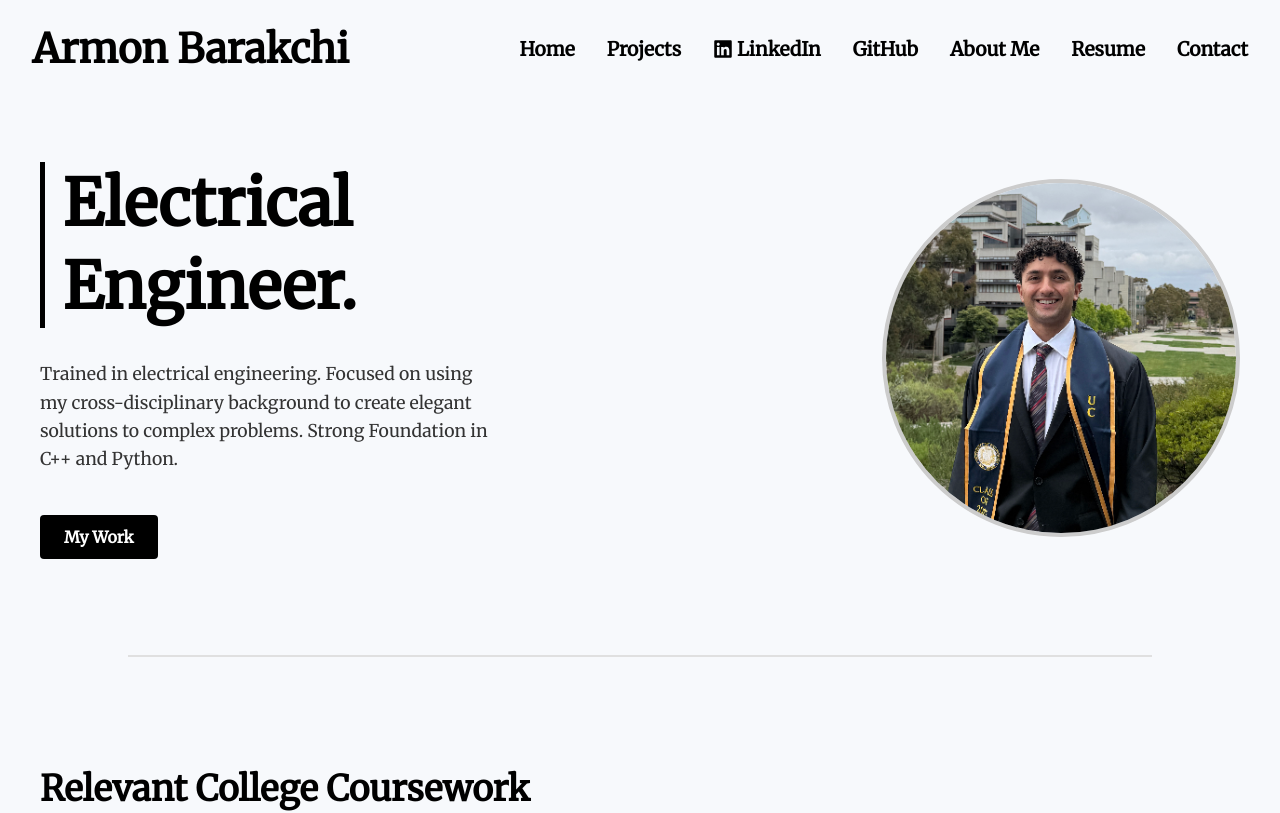
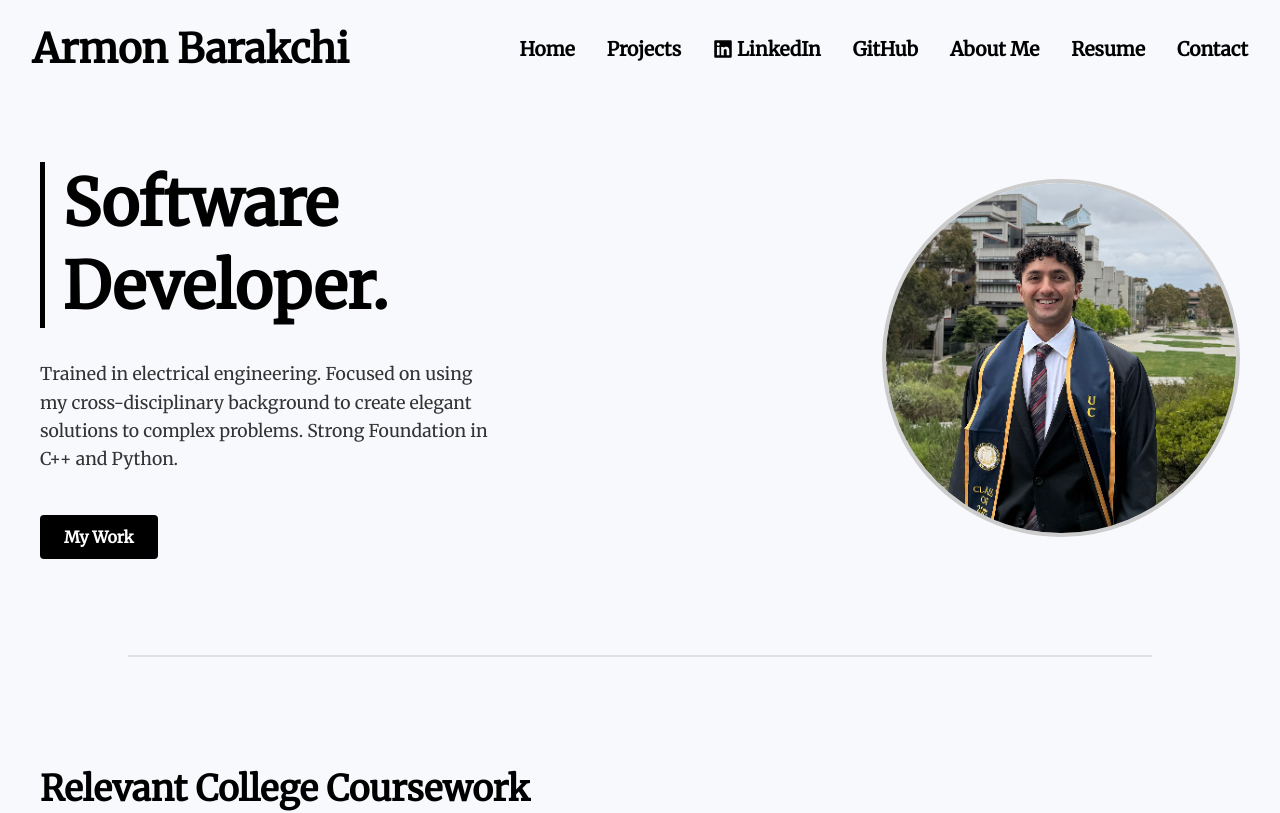
Before and after one commit to ArmonBarakchi/ArmonWebsite, a React (Create React App) app in the folder frontend/: page / in a window 1280 px wide. Shown: the top 813 px of the page. Built offline with nearby package versions, Linux system fonts and the light colour scheme.

Commit message:
fixed build

```diff
--- a/frontend/src/components/Hero.js
+++ b/frontend/src/components/Hero.js
@@ -7,7 +7,7 @@ function Hero() {
       <section className="hero">
           <div className="hero-text">
               <div className="tag">
-                  <h2>Electrical<br/>Engineer.</h2>
+                  <h2>Software<br/>Developer.</h2>
               </div>
               <p className="blurb">
                   Trained in electrical engineering. Focused on using my cross-disciplinary background to create elegant
```
